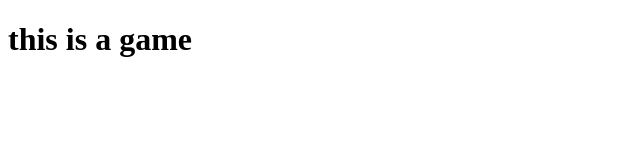
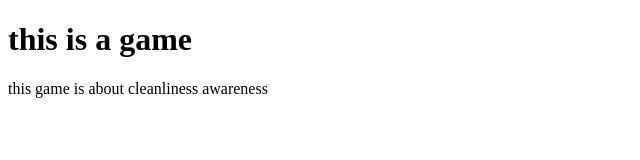
Before and after one commit to Garimas10u/Game, a plain HTML site: page index.html in a window 1280 px wide. Shown: the whole page, without its empty margins (0-640 px from the left). Drawn offline with Linux system fonts and the light colour scheme.

Commit message:
updated files

```diff
--- a/index.html
+++ b/index.html
@@ -7,5 +7,6 @@
 </head>
 <body>
     <h1>this is a game</h1>
+    <p>this game is about cleanliness awareness</p>
 </body>
 </html>
```
